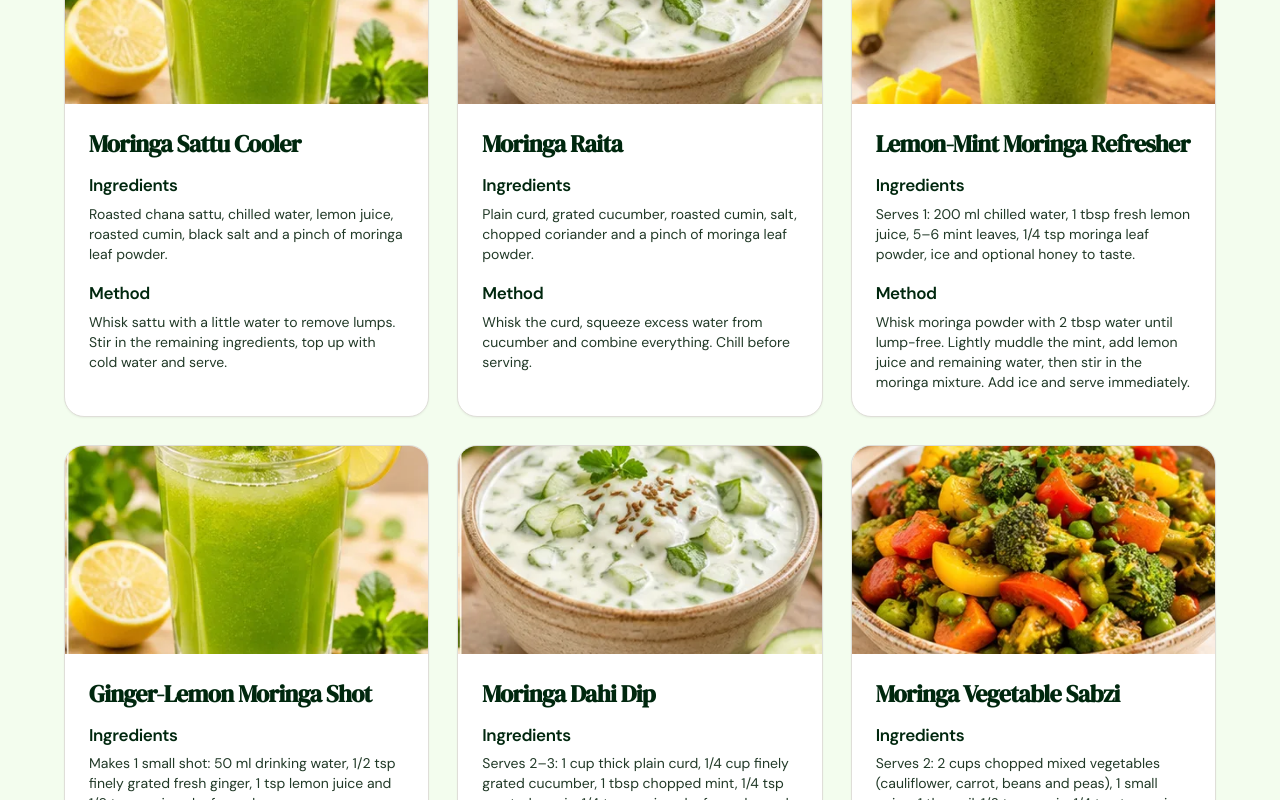
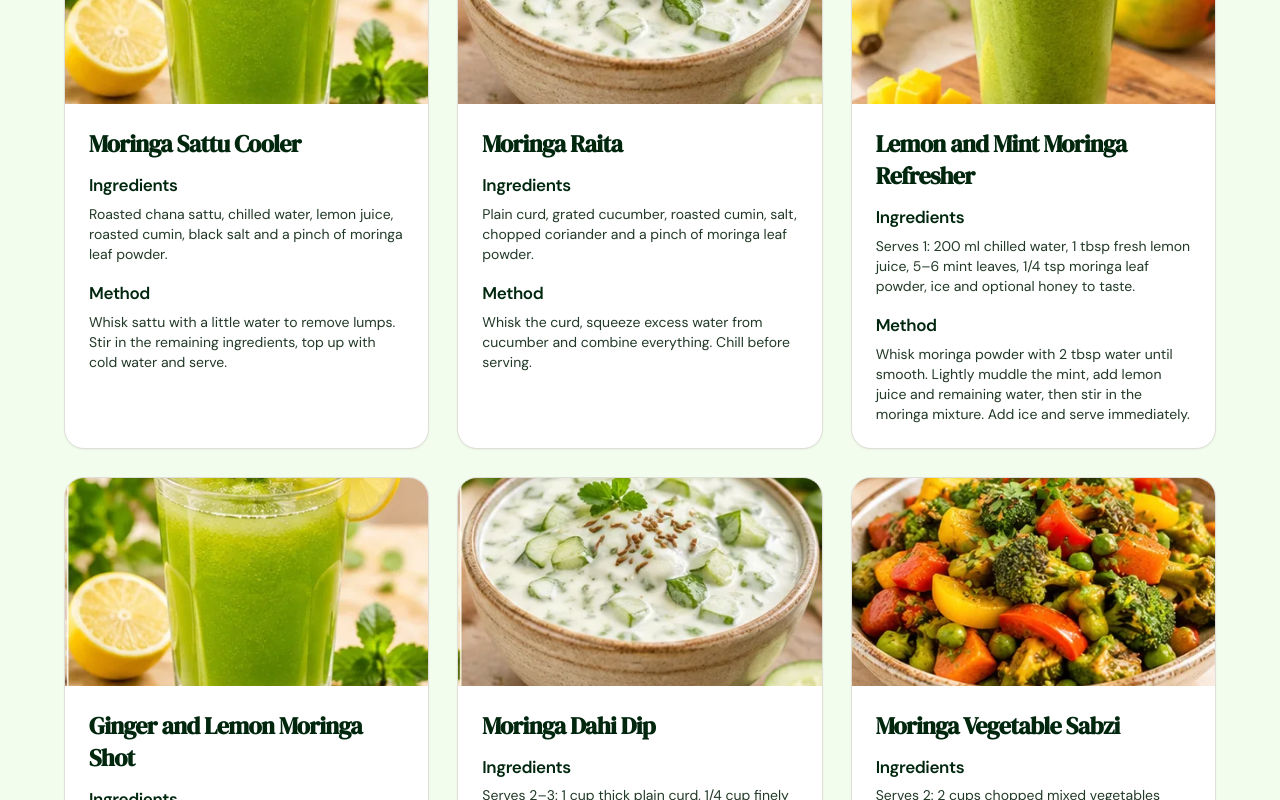
Before and after one commit to chitiagarwal/bio-peri-posa-website, a React (Vite) app in the folder src/frontend/: page /recipes in a window 1280 px wide. Shown: the part 980-1780 px from the top of the page. Built offline with nearby package versions, Linux system fonts and the light colour scheme; no server answers; what @icp-sdk/core would draw is missing.

Commit message:
Polish visible copy and remove needless compound hyphens

```diff
--- a/src/frontend/src/pages/Recipes.tsx
+++ b/src/frontend/src/pages/Recipes.tsx
@@ -7,8 +7,8 @@ const recipes = [
   {title:"Moringa Sattu Cooler", image:approvedImages.cooler, ingredients:"Roasted chana sattu, chilled water, lemon juice, roasted cumin, black salt and a pinch of moringa leaf powder.", method:"Whisk sattu with a little water to remove lumps. Stir in the remaining ingredients, top up with cold water and serve."},
   {title:"Moringa Raita", image:approvedImages.raita, ingredients:"Plain curd, grated cucumber, roasted cumin, salt, chopped coriander and a pinch of moringa leaf powder.", method:"Whisk the curd, squeeze excess water from cucumber and combine everything. Chill before serving."},
 
-  {title:"Lemon-Mint Moringa Refresher", image:approvedImages.refresher, ingredients:"Serves 1: 200 ml chilled water, 1 tbsp fresh lemon juice, 5–6 mint leaves, 1/4 tsp moringa leaf powder, ice and optional honey to taste.", method:"Whisk moringa powder with 2 tbsp water until lump-free. Lightly muddle the mint, add lemon juice and remaining water, then stir in the moringa mixture. Add ice and serve immediately."},
-  {title:"Ginger-Lemon Moringa Shot", image:approvedImages.shot, ingredients:"Makes 1 small shot: 50 ml drinking water, 1/2 tsp finely grated fresh ginger, 1 tsp lemon juice and 1/8 tsp moringa leaf powder.", method:"Steep ginger in the water for 3–5 minutes and strain. Allow to cool, whisk in the moringa powder until smooth, then stir in lemon juice. Serve fresh."},
+  {title:"Lemon and Mint Moringa Refresher", image:approvedImages.refresher, ingredients:"Serves 1: 200 ml chilled water, 1 tbsp fresh lemon juice, 5–6 mint leaves, 1/4 tsp moringa leaf powder, ice and optional honey to taste.", method:"Whisk moringa powder with 2 tbsp water until smooth. Lightly muddle the mint, add lemon juice and remaining water, then stir in the moringa mixture. Add ice and serve immediately."},
+  {title:"Ginger and Lemon Moringa Shot", image:approvedImages.shot, ingredients:"Makes 1 small shot: 50 ml drinking water, 1/2 tsp finely grated fresh ginger, 1 tsp lemon juice and 1/8 tsp moringa leaf powder.", method:"Steep ginger in the water for 3–5 minutes and strain. Allow to cool, whisk in the moringa powder until smooth, then stir in lemon juice. Serve fresh."},
   {title:"Moringa Dahi Dip", image:approvedImages.dip, ingredients:"Serves 2–3: 1 cup thick plain curd, 1/4 cup finely grated cucumber, 1 tbsp chopped mint, 1/4 tsp roasted cumin, 1/4 tsp moringa leaf powder and salt to taste.", method:"Squeeze excess liquid from the cucumber. Whisk curd until creamy, mix in cucumber, mint, cumin, moringa powder and salt. Refrigerate for 15 minutes; serve with fresh vegetable sticks or paratha."},
   {title:"Moringa Vegetable Sabzi", image:approvedImages.sabzi, ingredients:"Serves 2: 2 cups chopped mixed vegetables (cauliflower, carrot, beans and peas), 1 small onion, 1 tbsp oil, 1/2 tsp cumin, 1/4 tsp turmeric, 1/4 tsp moringa leaf powder, salt and a splash of water.", method:"Heat oil and crackle cumin; sauté chopped onion until translucent. Add vegetables, turmeric, salt and a splash of water. Cover and cook until tender. Mix moringa powder with 1 tbsp water, stir through the cooked vegetables and heat briefly before serving."},
 
```
